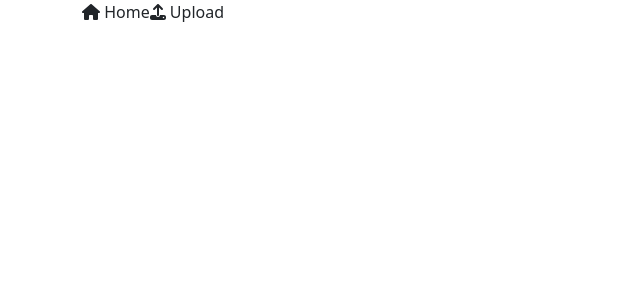
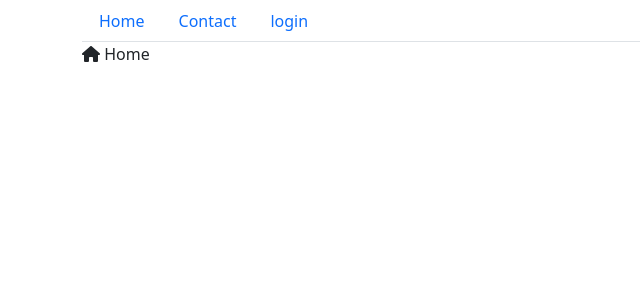
Before and after one commit to Tmizzle/ReactTestApp, a React (Create React App) app: page / in a window 1280 px wide. Shown: the top 300 px of the page, without its empty margins (0-640 px from the left). Built offline with nearby package versions, Linux system fonts and the light colour scheme.

Commit message:
Created MainMenu component

```diff
--- a/src/components/App/App.tsx
+++ b/src/components/App/App.tsx
@@ -3,12 +3,12 @@
 import { Container} from 'react-bootstrap';
 import { faHome, faUpload} from '@fortawesome/free-solid-svg-icons';
 import { FontAwesomeIcon } from '@fortawesome/react-fontawesome';
+import { MainMenu } from '../MainMenu/MainMenu';
 
 function App() {
   return (
     <Container>
       <FontAwesomeIcon icon={faHome}/> Home
-      <FontAwesomeIcon icon={faUpload}/> Upload
     </Container>
   );
 }
--- /dev/null
+++ b/src/components/MainMenu/MainMenu.tsx
@@ -0,0 +1,17 @@
+import React from 'react';
+import { Container, Nav } from 'react-bootstrap';
+
+export class MainMenu extends React.Component {
+    render() {
+        return (
+            <Container>
+            <Nav variant="tabs">
+                <Nav.Link href = "/">Home</Nav.Link>
+                <Nav.Link href = "/contact">Contact</Nav.Link>
+                <Nav.Link href = "/login">login</Nav.Link>
+            </Nav>
+            </Container>
+        );
+    }
+
+}
--- a/src/index.tsx
+++ b/src/index.tsx
@@ -8,12 +8,14 @@
 import 'popper.js/dist/popper.js';
 import 'bootstrap/dist/js/bootstrap.min.js';
 import '@fortawesome/fontawesome-free/css/fontawesome.css';
+import { MainMenu } from './components/MainMenu/MainMenu';
 
 const root = ReactDOM.createRoot(
   document.getElementById('root') as HTMLElement
 );
 root.render(
   <React.StrictMode>
+    <MainMenu></MainMenu>
     <App />
   </React.StrictMode>
 );
```
Also changed, not shown: 1 other file (tests, documents, lock files or other folders).
